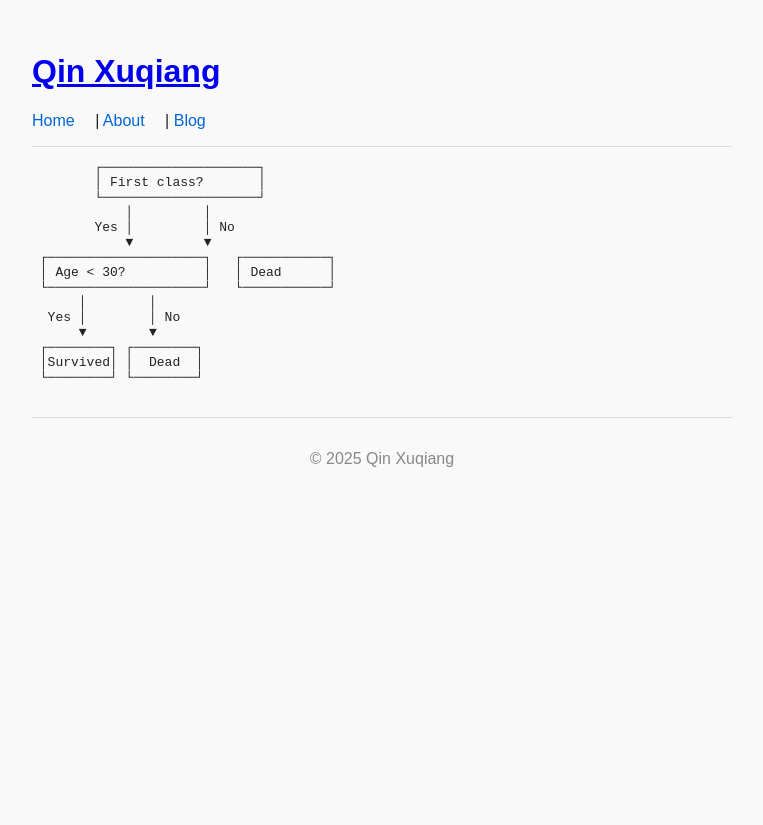
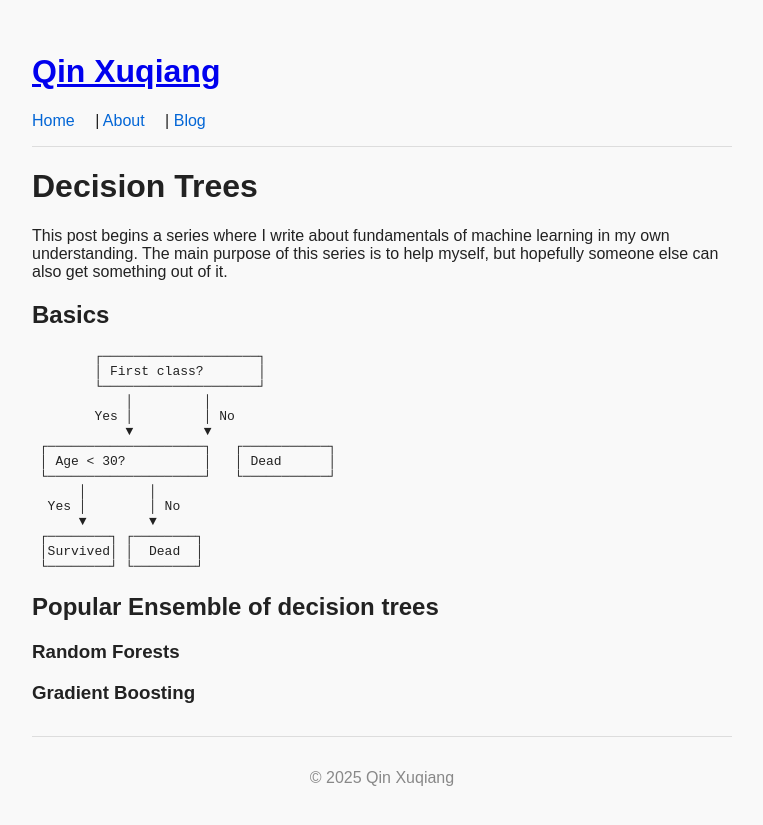
Before and after one commit to qinxuqiang/qinxuqiang.github.io, a Jekyll site: the page built from _posts/2025-08-05-Decision-Trees.md, in a window 1280 px wide. Shown: the top 825 px of the page, without its empty margins (258-1021 px from the left). Built offline with Jekyll 4.4.1, drawn with Linux system fonts in a browser that asks for light colours.

Commit message:
Update 2025-08-05-Decision-Trees.md

```diff
--- a/_posts/2025-08-05-Decision-Trees.md
+++ b/_posts/2025-08-05-Decision-Trees.md
@@ -4,6 +4,10 @@ title: "[ML Basic] Decision Trees"
 date: 2025-08-05
 ---
 
+# Decision Trees
+This post begins a series where I write about fundamentals of machine learning in my own understanding. The main purpose of this series is to help myself, but hopefully someone else can also get something out of it.
+
+## Basics
 
             ┌────────────────────┐
             │ First class?       │
@@ -20,3 +24,10 @@ date: 2025-08-05
      ┌────────┐ ┌────────┐
      │Survived│ │  Dead  │
      └────────┘ └────────┘
+
+
+## Popular Ensemble of decision trees
+
+### Random Forests
+
+### Gradient Boosting
```
